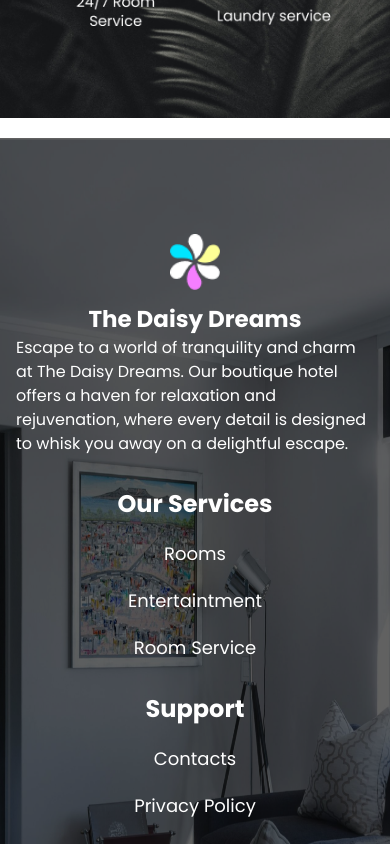
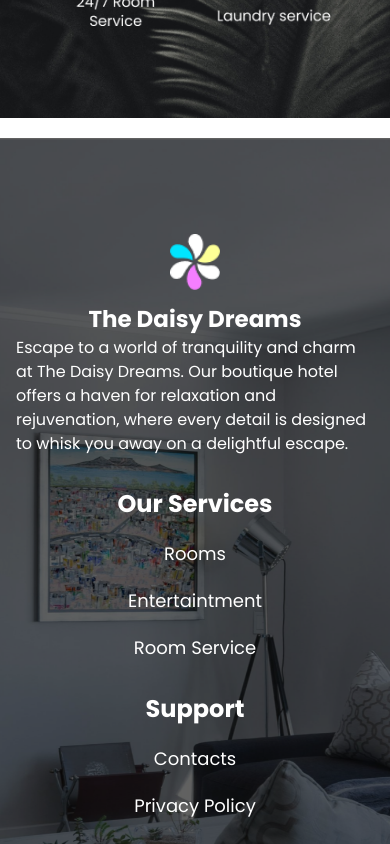
Before and after one commit to rohansadhukhan65/the-daisy-dreams, a Next.js app: page / in a window 390 px wide. Shown: the part 2360-3204 px from the top of the page. Built offline with nearby package versions, Linux system fonts and the light colour scheme.

Commit message:
footer added

```diff
--- a/components/Footer/Footer.tsx
+++ b/components/Footer/Footer.tsx
@@ -12,13 +12,7 @@
         width={3000}
         alt=""
       />
-      <Image
-        src={"/footer-mobile.png"}
-        className="block lg:hidden  h-[131vh] w-full"
-        height={3000}
-        width={3000}
-        alt=""
-      />
+
       {/* desktop */}
       <div className="absolute top-0 left-0  w-full hidden lg:block ">
         <div className="flex flex-col justify-center">
@@ -66,7 +60,7 @@
         </div>
       </div>
       {/* Mobile */}
-      <div className="absolute top-0 left-0  w-full block lg:hidden">
+      <div className=" w-full block lg:hidden bg-cover bg-center bg-no-repeat" style={{backgroundImage:'url("/footer-mobile.png")'}}>
         <div className="flex flex-col justify-center">
           <div className="flex flex-col justify-evenly items-center my-10 py-10">
           <div className="text-white 1/3 p-4 flex flex-col justify-center items-center">
```
